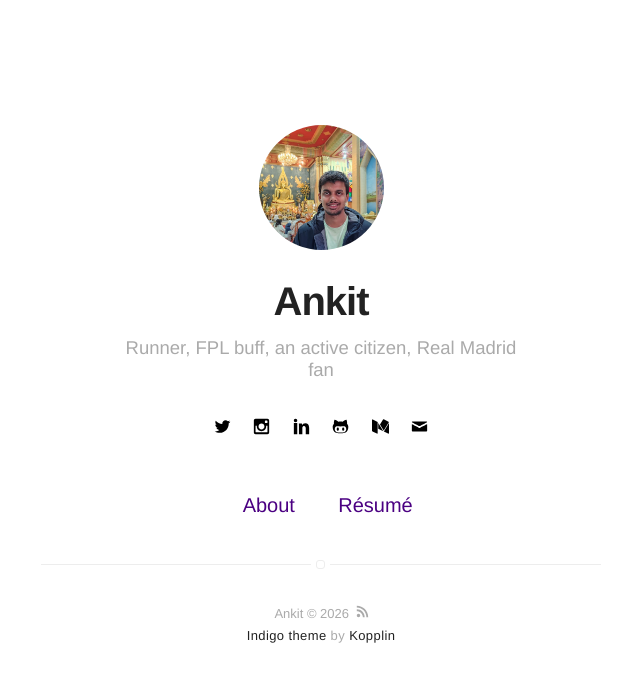
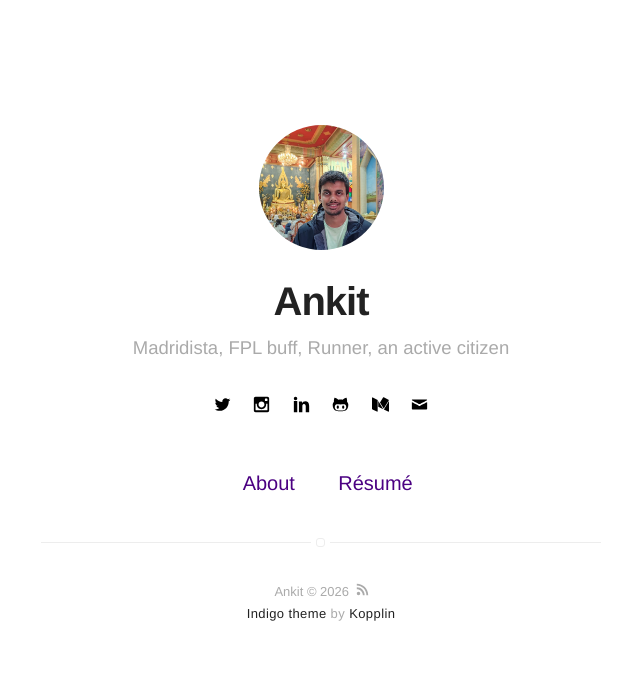
Before and after one commit to ankitcic/ankitcic.github.io, a Jekyll site: the page built from index.html, in a window 1280 px wide. Shown: the top 682 px of the page, without its empty margins (319-959 px from the left). Built offline with Jekyll 4.4.1, drawn with Linux system fonts in a browser that asks for light colours.

Commit message:
Update _config.yml

```diff
--- a/_config.yml
+++ b/_config.yml
@@ -1,6 +1,7 @@
 # main text of home
 name: Ankit
-bio: Runner, FPL buff, an active citizen, Real Madrid fan
+bio: Madridista, FPL buff,
+    Runner, an active citizen
 
 # twitter summary info
 #description: A blog about technology and stuff related
```
